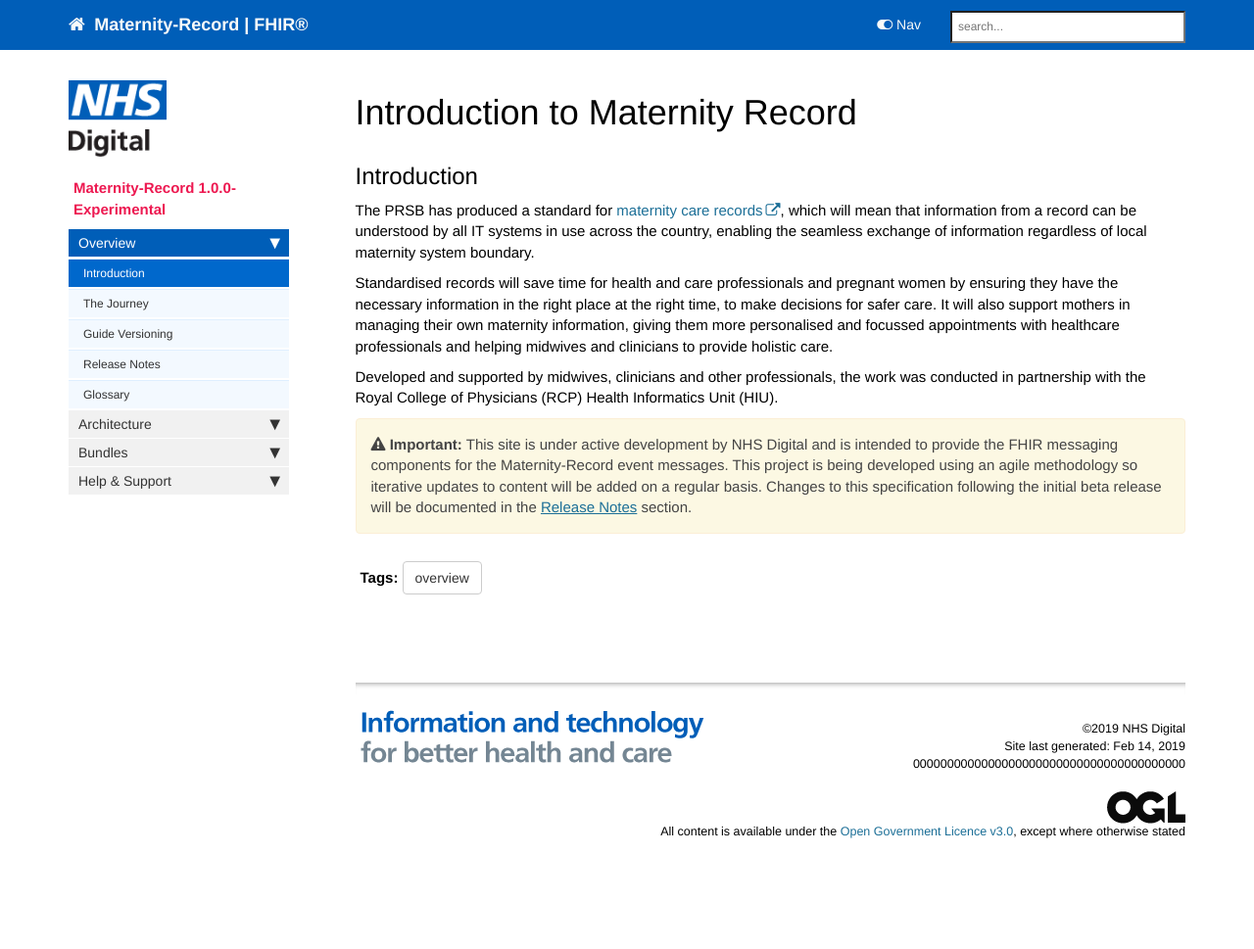
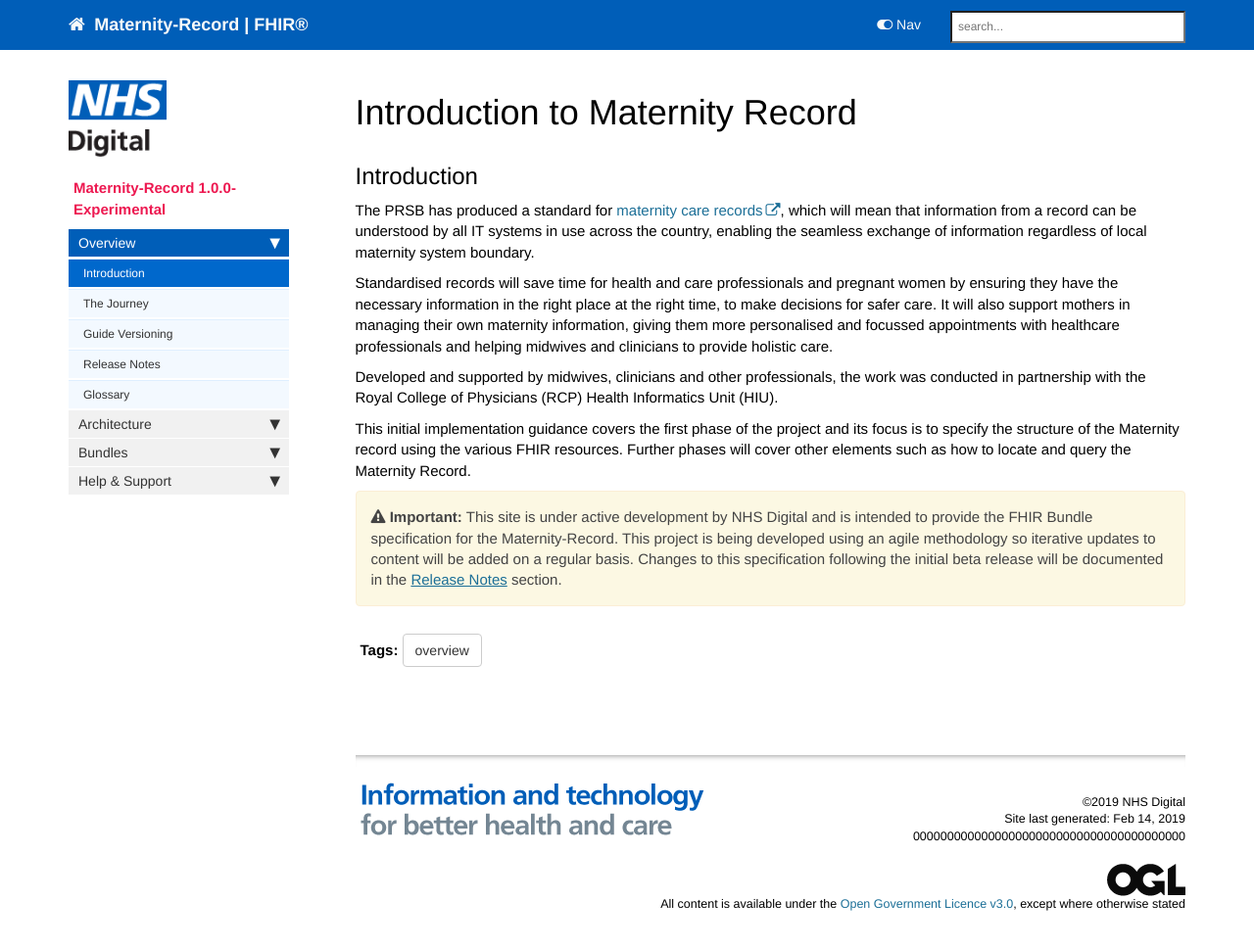
Before and after one commit to nhsconnect/FHIR-Maternity-Record, a Jekyll site: the page built from index.md, in a window 1280 px wide and 993 px high. Shown: the top 969 px of the window at 98% size. Built offline with Jekyll 4.4.1, drawn with Linux system fonts in a browser that asks for light colours; nearby versions of some CDN libraries; comment, search, counter and statistics services are not loaded.

Commit message:
first draft md files

```diff
--- a/index.md
+++ b/index.md
@@ -15,4 +15,6 @@ Standardised records will save time for health and care professionals and pregna
 
 Developed and supported by midwives, clinicians and other professionals, the work was conducted in partnership with the Royal College of Physicians (RCP) Health Informatics Unit (HIU).
 
-{% include important.html content="This site is under active development by NHS Digital and is intended to provide the FHIR messaging components for the Maternity-Record event messages. This project is being developed using an agile methodology so iterative updates to content will be added on a regular basis. Changes to this specification following the initial beta release will be documented in the [Release Notes](overview_release_notes.html) section." %}
+This initial implementation guidance covers the first phase of the project and its focus is to specify the structure of the Maternity record using the various FHIR resources. Further phases will cover other elements such as how to locate and query the Maternity Record.
+
+{% include important.html content="This site is under active development by NHS Digital and is intended to provide the FHIR Bundle specification for the Maternity-Record. This project is being developed using an agile methodology so iterative updates to content will be added on a regular basis. Changes to this specification following the initial beta release will be documented in the [Release Notes](overview_release_notes.html) section." %}
```
Also changed, not shown: pages/overview/overview_the_journey.md (+1 -1 lines).
